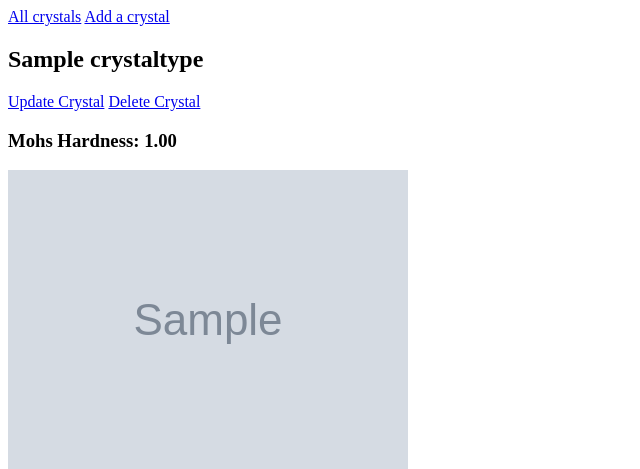
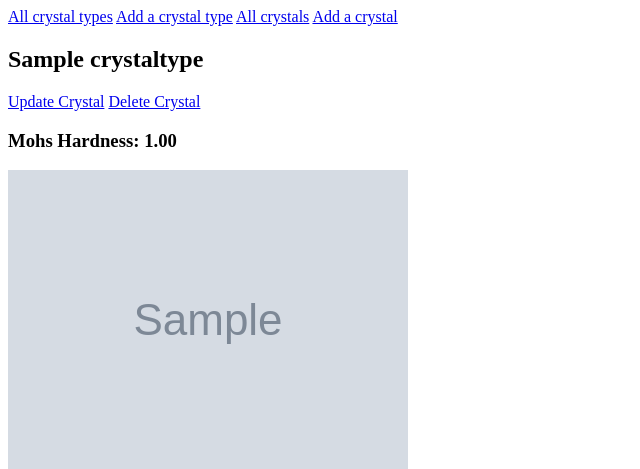
Before and after one commit to uriapete/crystallia, a Django app: page /crystals/1/ in a window 1280 px wide. Shown: the top 469 px of the page, without its empty margins (0-640 px from the left). Run offline with Django 4.2, Linux system fonts and the light colour scheme; tables that the repository leaves empty hold one stand-in row (values such as "Sample post"); grey boxes marked "Sample" are stand-in pictures.

Commit message:
base.html - add links to crystal list and create

```diff
--- a/main_app/templates/bases/base.html
+++ b/main_app/templates/bases/base.html
@@ -7,8 +7,10 @@
 </head>
 <body>
     <nav>
-        <a href="{% url 'crystal_type_list' %}">All crystals</a>
-        <a href="{% url 'crystal_type_create' %}">Add a crystal</a>
+        <a href="{% url 'crystal_type_list' %}">All crystal types</a>
+        <a href="{% url 'crystal_type_create' %}">Add a crystal type</a>
+        <a href="{% url 'crystal_list' %}">All crystals</a>
+        <a href="{% url 'crystal_create' %}">Add a crystal</a>
     </nav>
     {% block content %}{% endblock content %}
 </body>
```
